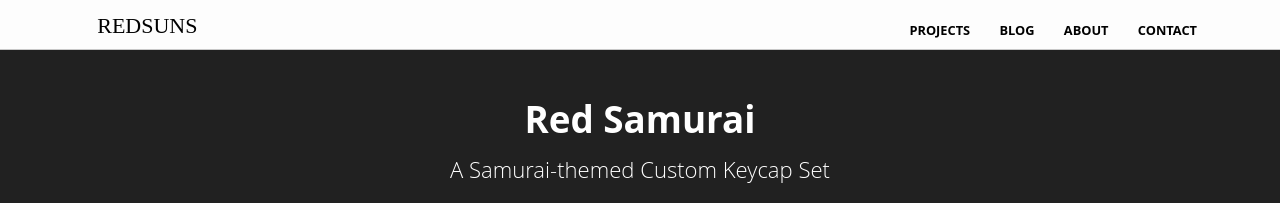
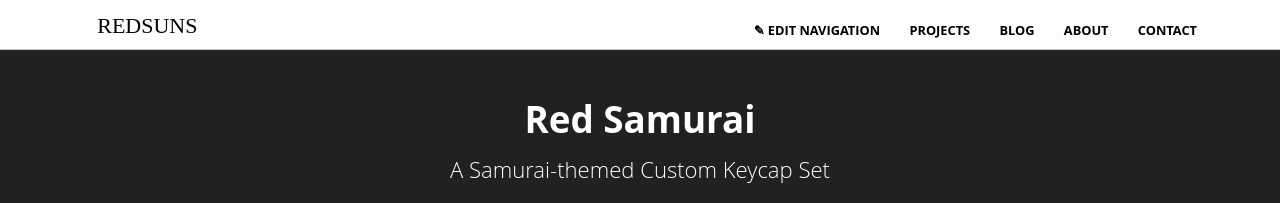
Before and after one commit to RedSunsRMK/redsunsrmk.github.io, a Jekyll site: the page built from index.html, in a window 1280 px wide. Shown: the top 203 px of the page. Built offline with Jekyll 4.4.1, drawn with Linux system fonts in a browser that asks for light colours.

Commit message:
Update navigation.html

```diff
--- a/_includes/navigation.html
+++ b/_includes/navigation.html
@@ -1,6 +1,6 @@
-<nav class="ph-line-nav">
+<nav>
 	<a class="nav-toggle" id="open-nav" href="#">&#9776;</a>
-	<a class="editor-link btn" href="cloudcannon:collections/_data/navigation.yml" class="btn"><strong>&#9998;</strong> Edit navigation</a>
+	<a class="ph-line-nav" href="cloudcannon:collections/_data/navigation.yml" class="btn"><strong>&#9998;</strong> Edit navigation</a>
 	{% for link in site.data.navigation %}
 		{% assign class = "" %}
 		{% if link.highlight %}
```
